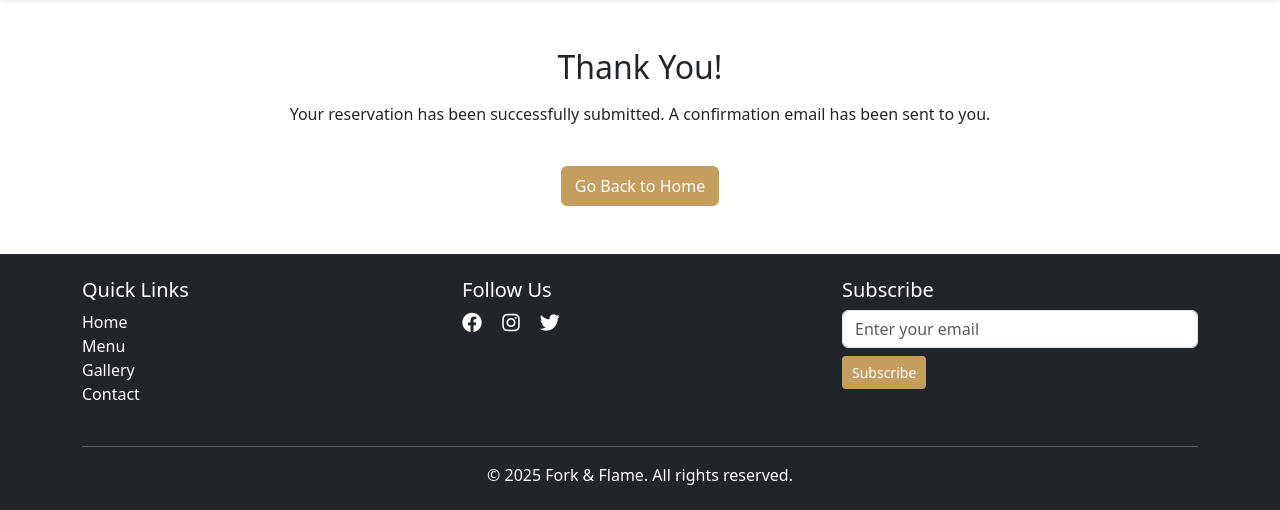
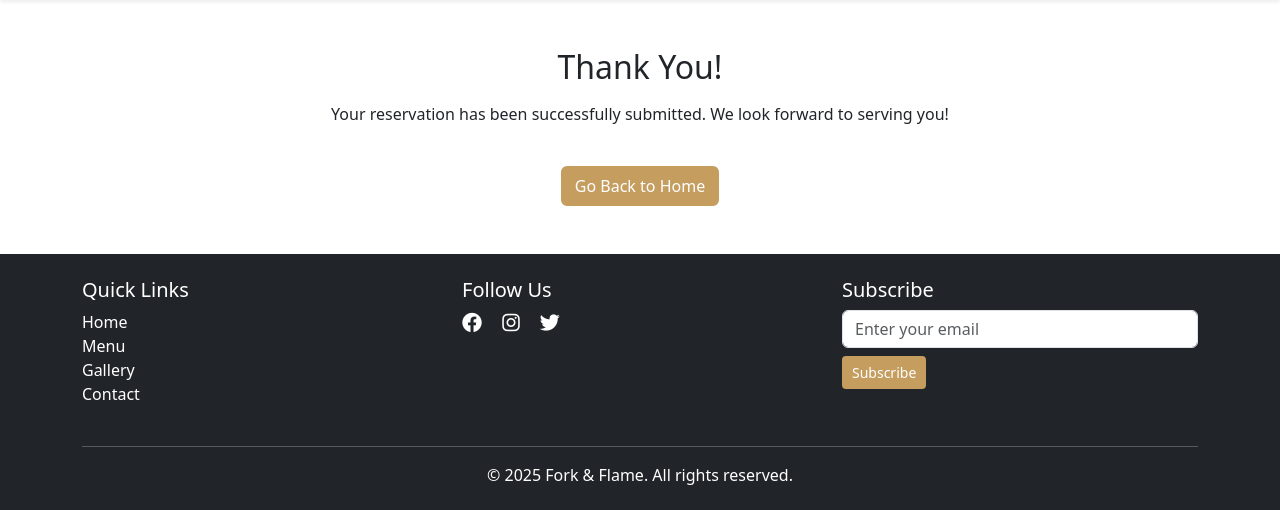
Before and after one commit to Divyadennison/restaurant_project, a Django app: page /reservation/success/ in a window 1280 px wide. Shown: the part 66-576 px from the top of the page. Run offline with Django 5.2, Linux system fonts and the light colour scheme.

Commit message:
Fix reservation success message

```diff
--- a/restaurant_app/templates/restaurant_app/reservation_success.html
+++ b/restaurant_app/templates/restaurant_app/reservation_success.html
@@ -5,7 +5,7 @@
 {% block content %}
 <div class="container text-center mt-5">
     <h2 class="mb-3">Thank You!</h2>
-    <p>Your reservation has been successfully submitted. A confirmation email has been sent to you.</p>
+    <p>Your reservation has been successfully submitted. We look forward to serving you!</p>
     <a href="{% url 'home' %}" class="btn btn-primary mt-4">Go Back to Home</a>
 </div>
 {% endblock %}
```
